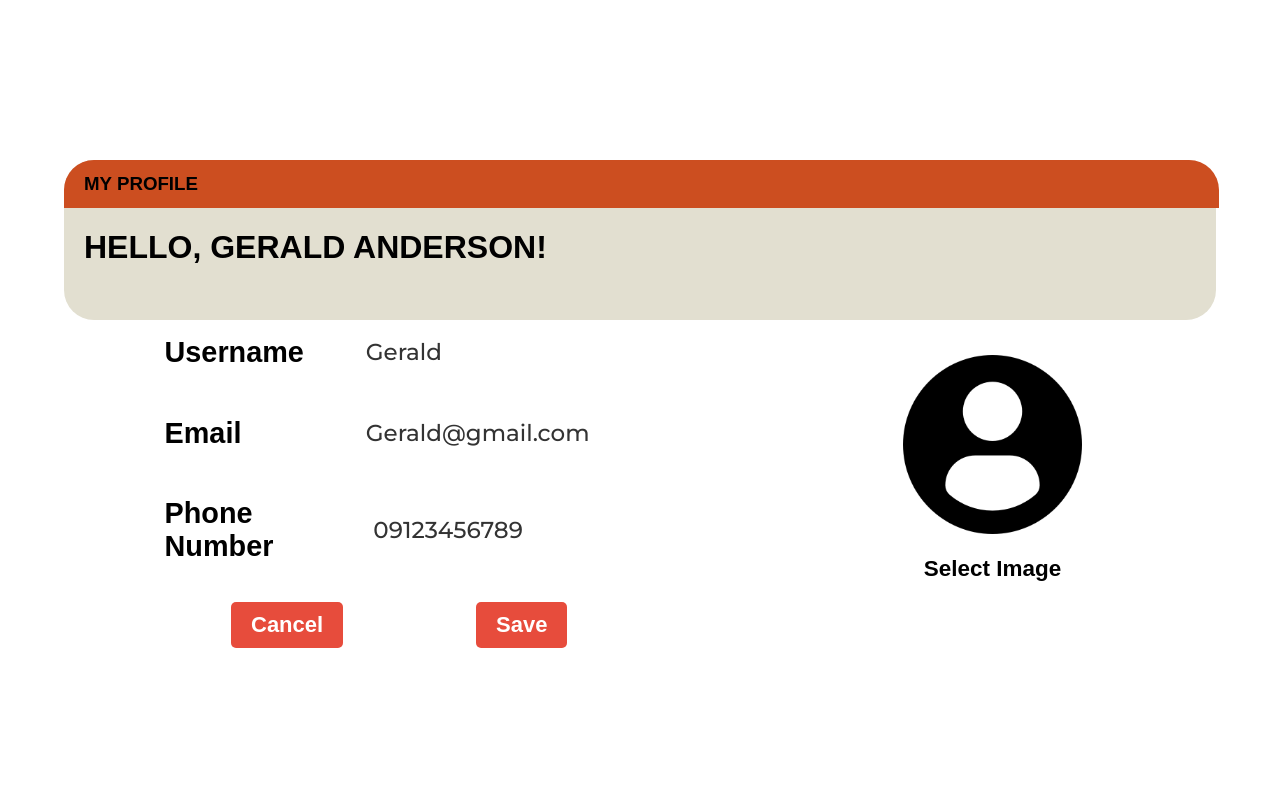
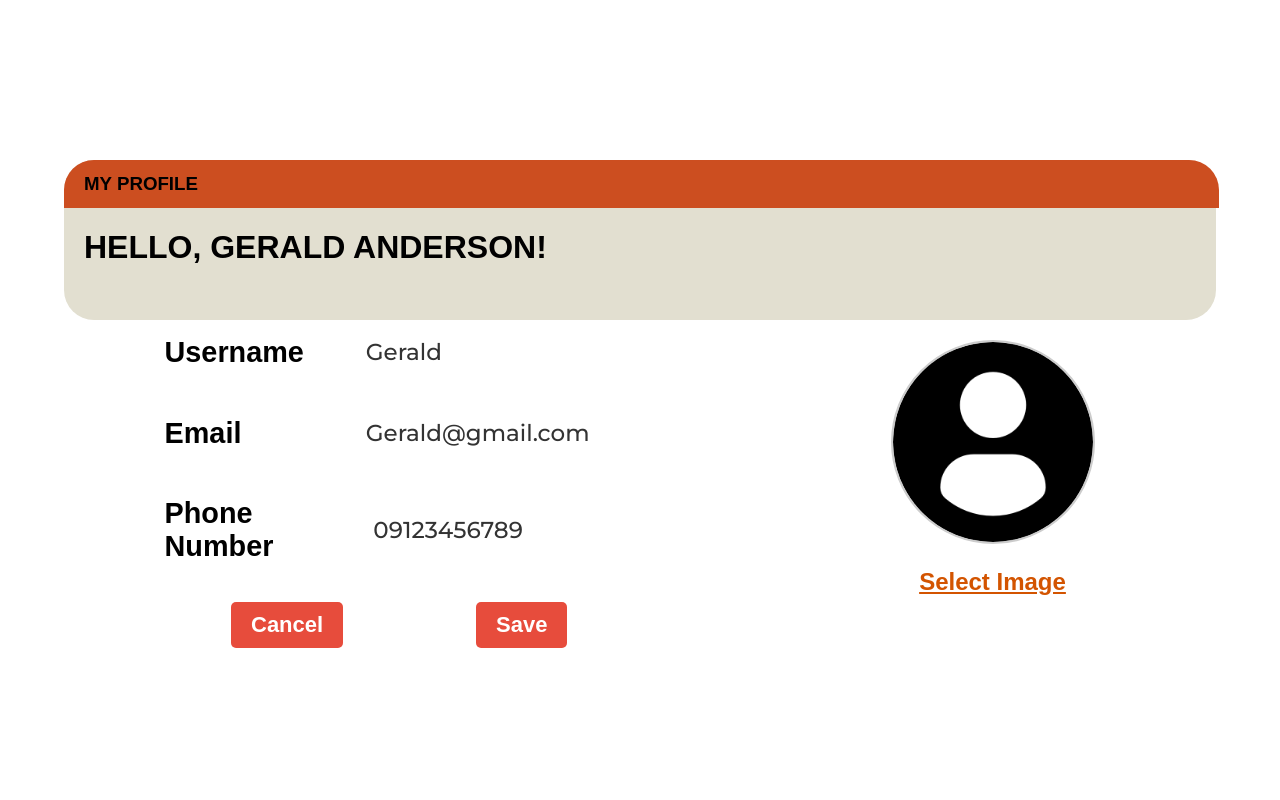
Before and after one commit to jc14-ai/Online-Transaction-Processor, a PHP site: page /user/boards/account.html in a window 1280 px wide. Run offline with PHP 8.4, Linux system fonts and the light colour scheme.

Commit message:
select image and hover effects

```diff
--- a/user/boards/account.html
+++ b/user/boards/account.html
@@ -42,8 +42,9 @@ include("../../site/backend/dbcon.php");
         </div>
       </div>
       <div class="acc-select-image-container">
-        <img class="account-image" src="/src/profile.png" />
-        <h3 class="select-image-button">Select Image</h3>
+        <img class="account-image" src="/src/profile.png" id="profileImage" />
+        <h3 class="select-image-button" id="selectImageButton">Select Image</h3>
+        <input type="file" id="imageInput" accept="image/*" style="display: none;" />
       </div>
     </div>
   </div>
--- a/user/user.css
+++ b/user/user.css
@@ -141,6 +141,13 @@ iframe{
   color: #ffffff;
   font-weight: bold;
   font-size: 22px;
+  cursor: pointer;
+  transition: background-color 0.3s ease, transform 0.3s ease;
+}
+
+.acc-cancel-button:hover, .acc-save-button:hover {
+    background-color: #c0392b; /* Darker red on hover */
+    transform: scale(1.1); /* Slightly enlarges the button */
 }
 
 .acc-username, .acc-email, .acc-number{
@@ -154,6 +161,35 @@ iframe{
     font-family: 'Montserrat', Montserrat;
     font-weight: 500;
     outline: none;
+    transition: border-color 0.3s ease, box-shadow 0.3s ease;
+}
+
+.acc-username:hover,
+.acc-email:hover,
+.acc-number:hover {
+    border-color: #3498db; /* Changes border color on hover */
+    box-shadow: 0 0 5px #3498db; /* Adds a subtle glow effect */
+}
+
+.account-image {
+    width: 200px; /* Adjust the size as needed */
+    height: 200px; /* Ensure the height matches the width */
+    border-radius: 50%; /* Makes the image circular */
+    object-fit: cover; /* Ensures the image fits within the circle */
+    border: 2px solid #ccc; /* Optional: Add a border for styling */
+}
+
+.select-image-button {
+    font-size: 24px;
+    color: #d35400;
+    cursor: pointer;
+    text-decoration: underline;
+    transition: color 0.3s ease, transform 0.3s ease;
+}
+
+.select-image-button:hover {
+    color: #e74c3c; /* Changes color on hover */
+    transform: scale(1.1); /* Slightly enlarges the button */
 }
 
 /* PURCHASES DESIGN SETTINGS */
@@ -202,6 +238,8 @@ td {
   text-align: center;
   color: #e2dfd0;
 }
+
+
 
 /* DONUT DESIGN SETTINGS */
 .donut-body{
--- a/user/user.js
+++ b/user/user.js
@@ -155,6 +155,21 @@ function incrementKofai(){
     }
     document.getElementById("kofai-count").textContent++;
 }
+//select image for profile
+document.getElementById("selectImageButton").addEventListener("click", function () {
+    document.getElementById("imageInput").click();
+  });
+
+  document.getElementById("imageInput").addEventListener("change", function (event) {
+    const file = event.target.files[0];
+    if (file) {
+      const reader = new FileReader();
+      reader.onload = function (e) {
+        document.getElementById("profileImage").src = e.target.result;
+      };
+      reader.readAsDataURL(file);
+    }
+  });
 
 function changeSize(){
     size = document.getElementById("kofai-size-picker-button");
```
